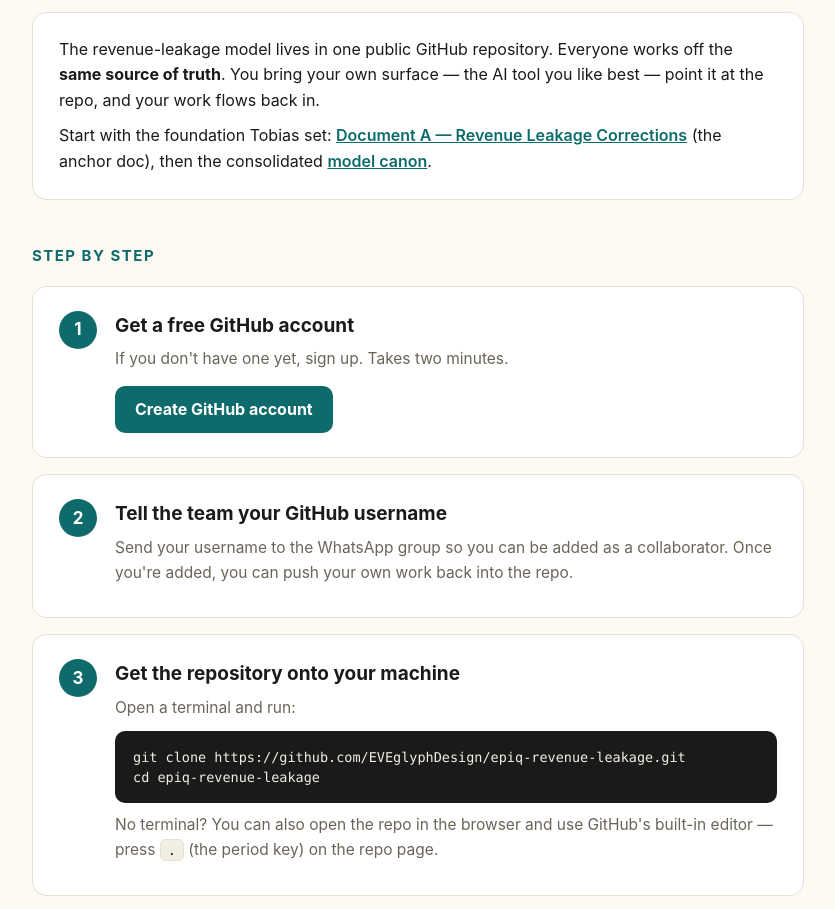
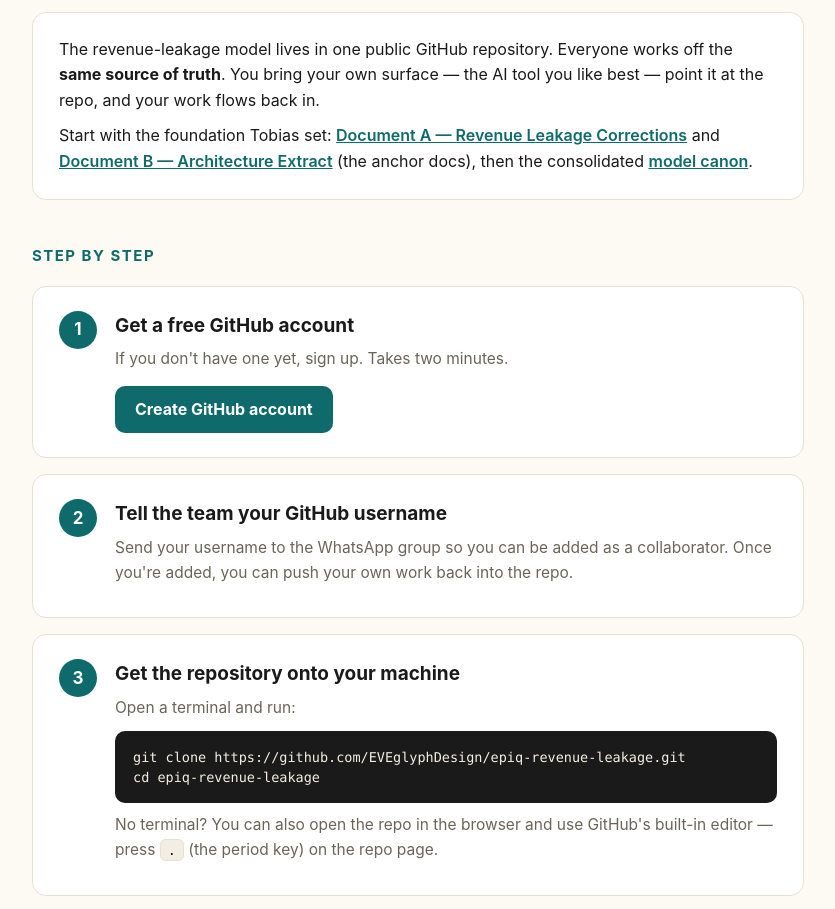
Before and after one commit to EVEglyphDesign/epiq-revenue-leakage, a plain HTML site: page index.html in a window 1280 px wide. Shown: the part 780-1689 px from the top of the page, without its empty margins (222-1057 px from the left). Drawn offline with Linux system fonts and the light colour scheme.

Commit message:
Add Tobias-derived Document B architecture extract (RFQ 125, four-part engine, Router-Executor-Synthesizer); wire into canon and surface

```diff
--- a/index.html
+++ b/index.html
@@ -85,7 +85,8 @@
     tool you like best — point it at the repo, and your work flows back in.</p>
     <p style="margin-top:10px">Start with the foundation Tobias set:
     <a href="./DOCUMENT-A-corrections.md">Document A — Revenue Leakage Corrections</a>
-    (the anchor doc), then the consolidated
+    and <a href="./DOCUMENT-B-architecture-extract.md">Document B — Architecture
+    Extract</a> (the anchor docs), then the consolidated
     <a href="./MODEL-CANON.md">model canon</a>.</p>
   </div>
 
```
Also changed, not shown: 3 other files.
